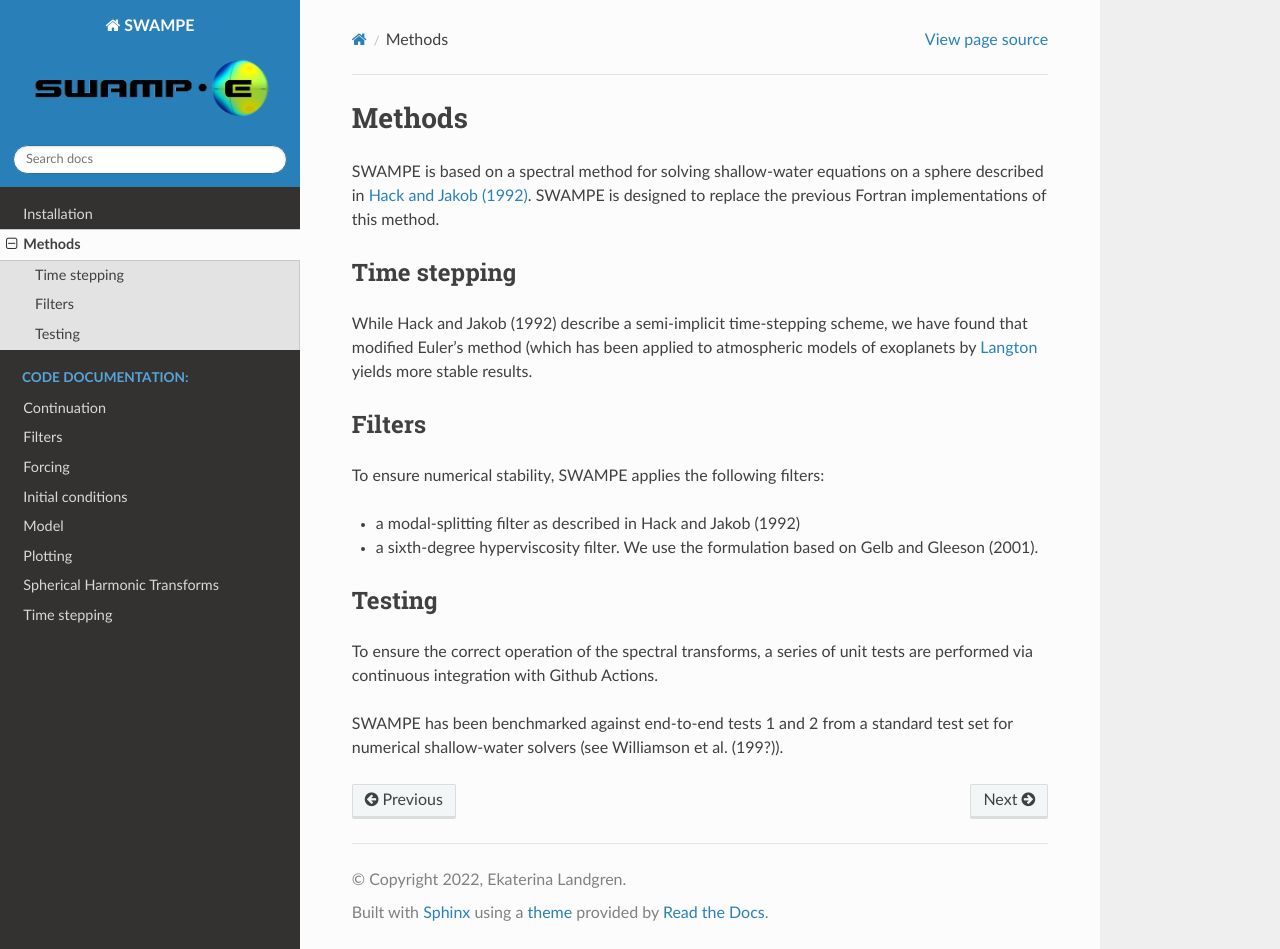
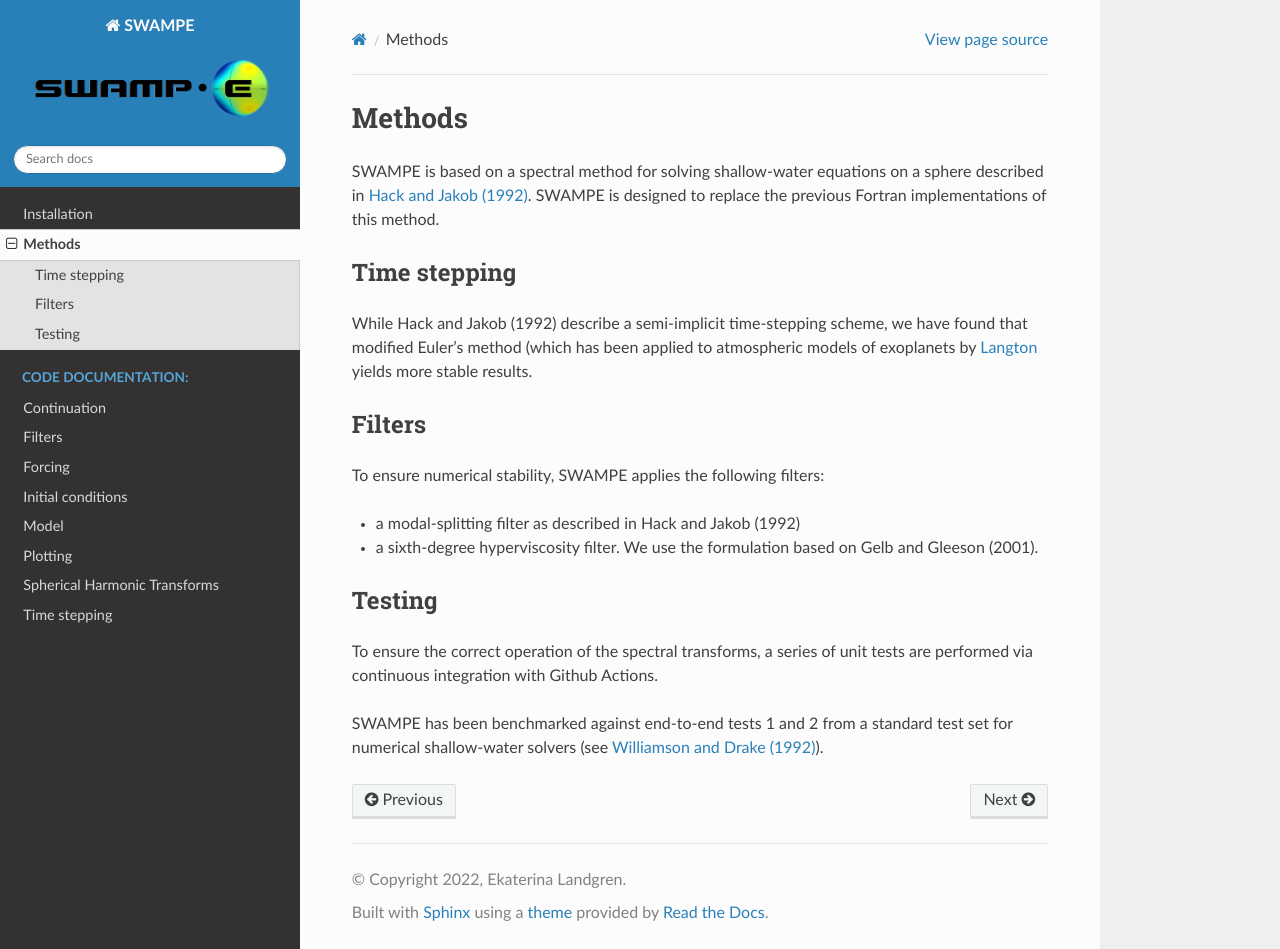
Before and after one commit to kathlandgren/SWAMPE, a Sphinx documentation site: the page built from docs/source/methods.rst, in a window 1280 px wide and 949 px high. Built offline with Sphinx 7.4.7 and the Read the Docs theme 2.0.0, drawn with Linux system fonts in a browser that asks for light colours; pages that are not in the unit, such as notebooks, are missing from menus.

Commit message:
Update methods.rst

```diff
--- a/docs/source/methods.rst
+++ b/docs/source/methods.rst
@@ -2,7 +2,7 @@
 ===============
 
 SWAMPE is based on a spectral method for solving shallow-water equations on a sphere
-described in `Hack and Jakob (1992) <https://opensky.ucar.edu/islandora/object/technotes:112>`_.
+described in `Hack and Jakob (1992) <"https://opensky.ucar.edu/islandora/object/technotes:112">`_.
 SWAMPE is designed to replace the previous Fortran implementations of this method.
 
 Time stepping
@@ -30,4 +30,5 @@
 via continuous integration with Github Actions.
 
 SWAMPE has been benchmarked against end-to-end tests 1 and 2 from a standard test set for
-numerical shallow-water solvers (see Williamson et al. (199?)).
+numerical shallow-water solvers
+(see `Williamson and Drake (1992) <https://www.sciencedirect.com/science/article/pii/S0021999105800166>`_).
```
